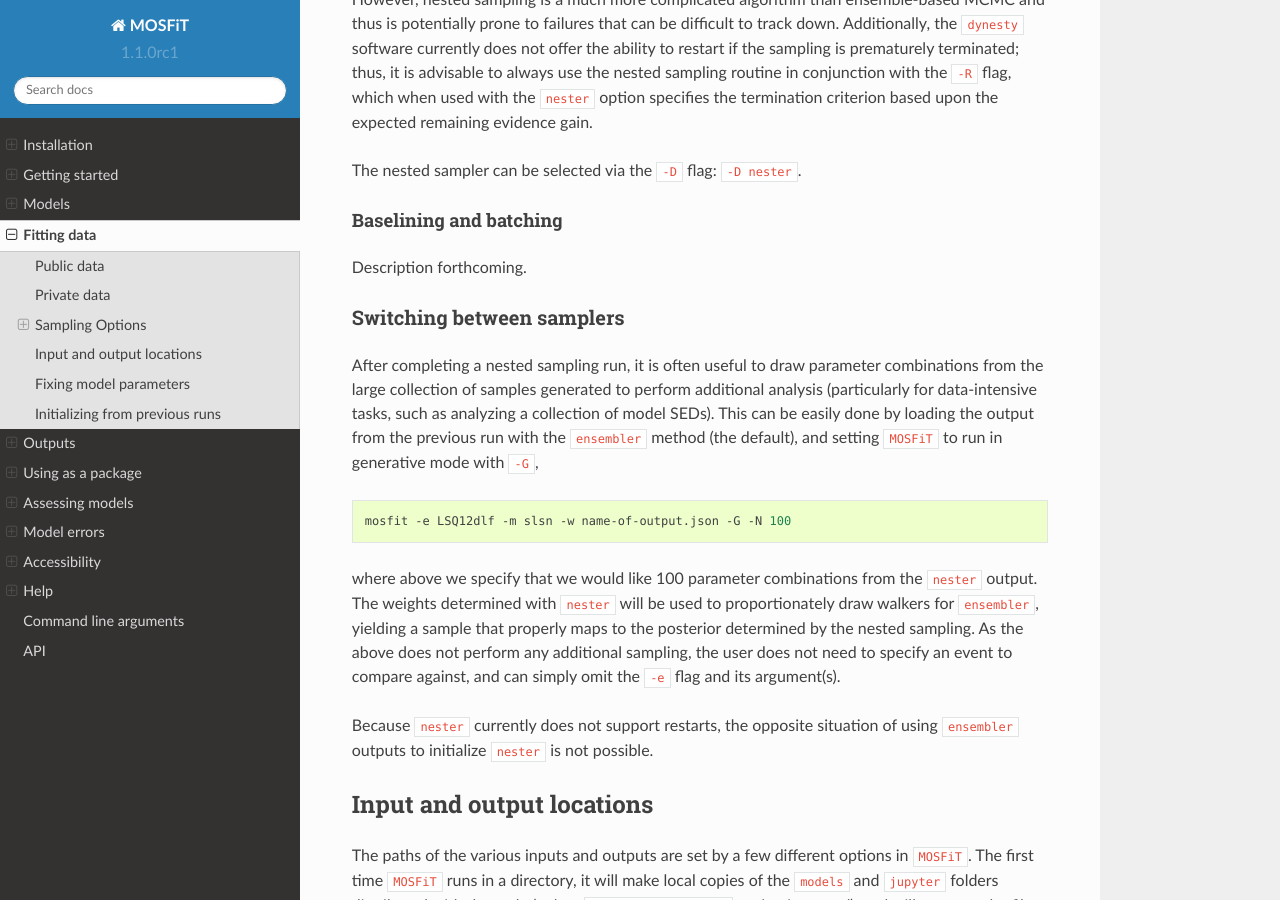
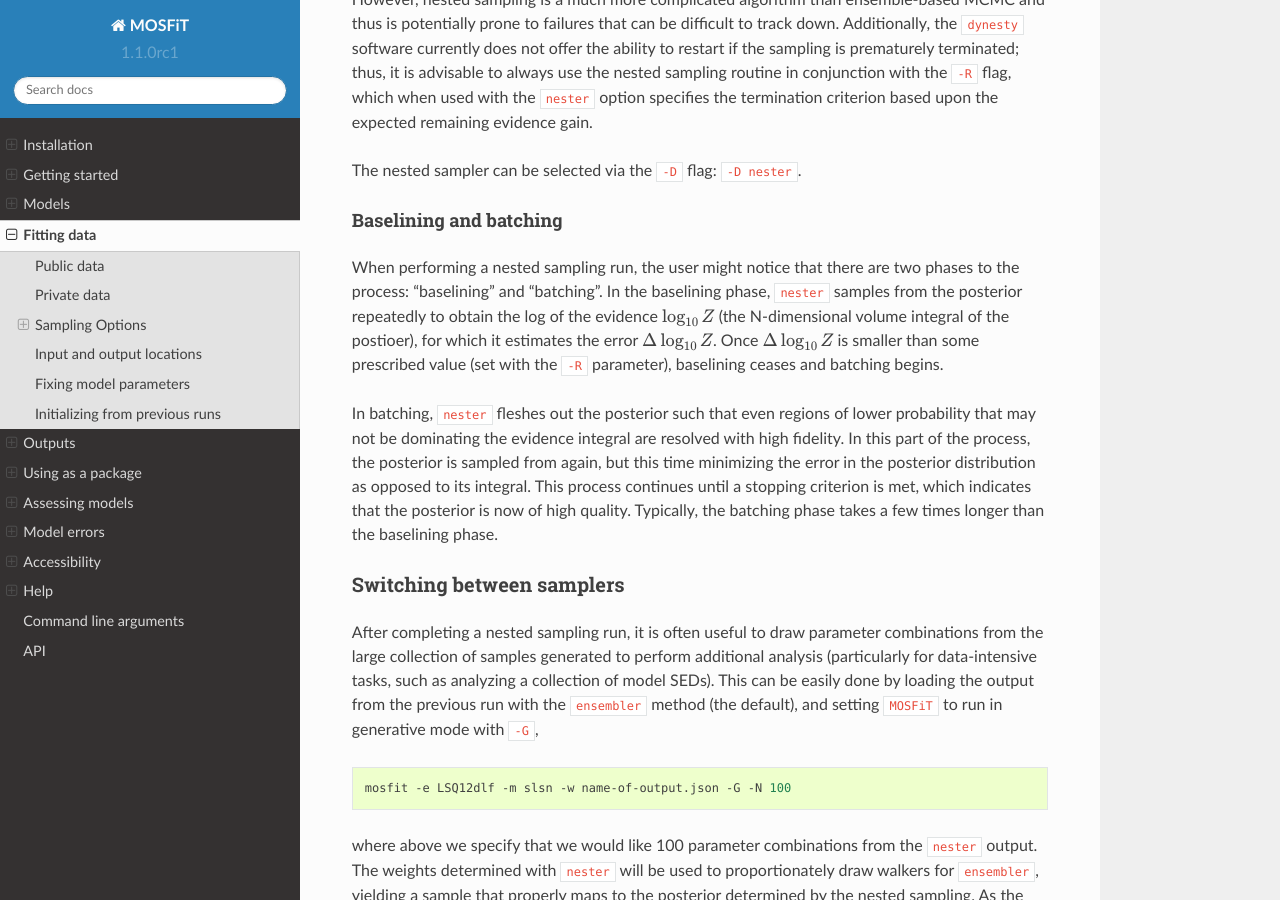
Before and after one commit to guillochon/MOSFiT, a Sphinx documentation site: the page built from docs/fitting.rst, in a window 1280 px wide and 900 px high, scrolled down 4539 px. Built offline with Sphinx 7.4.7 and the Read the Docs theme 2.0.0, drawn with Linux system fonts in a browser that asks for light colours.

Commit message:
DOCS: add description of baselining/batching

```diff
--- a/docs/fitting.rst
+++ b/docs/fitting.rst
@@ -150,7 +150,9 @@ The nested sampler can be selected via the ``-D`` flag: ``-D nester``.
 Baselining and batching
 -----------------------
 
-Description forthcoming.
+When performing a nested sampling run, the user might notice that there are two phases to the process: "baselining" and "batching". In the baselining phase, ``nester`` samples from the posterior repeatedly to obtain the log of the evidence :math:`\log_{10} Z` (the N-dimensional volume integral of the postioer), for which it estimates the error :math:`\Delta \log_{10} Z`. Once :math:`\Delta \log_{10} Z` is smaller than some prescribed value (set with the ``-R`` parameter), baselining ceases and batching begins.
+
+In batching, ``nester`` fleshes out the posterior such that even regions of lower probability that may not be dominating the evidence integral are resolved with high fidelity. In this part of the process, the posterior is sampled from again, but this time minimizing the error in the posterior distribution as opposed to its integral. This process continues until a stopping criterion is met, which indicates that the posterior is now of high quality. Typically, the batching phase takes a few times longer than the baselining phase.
 
 .. _switching:
 
```
